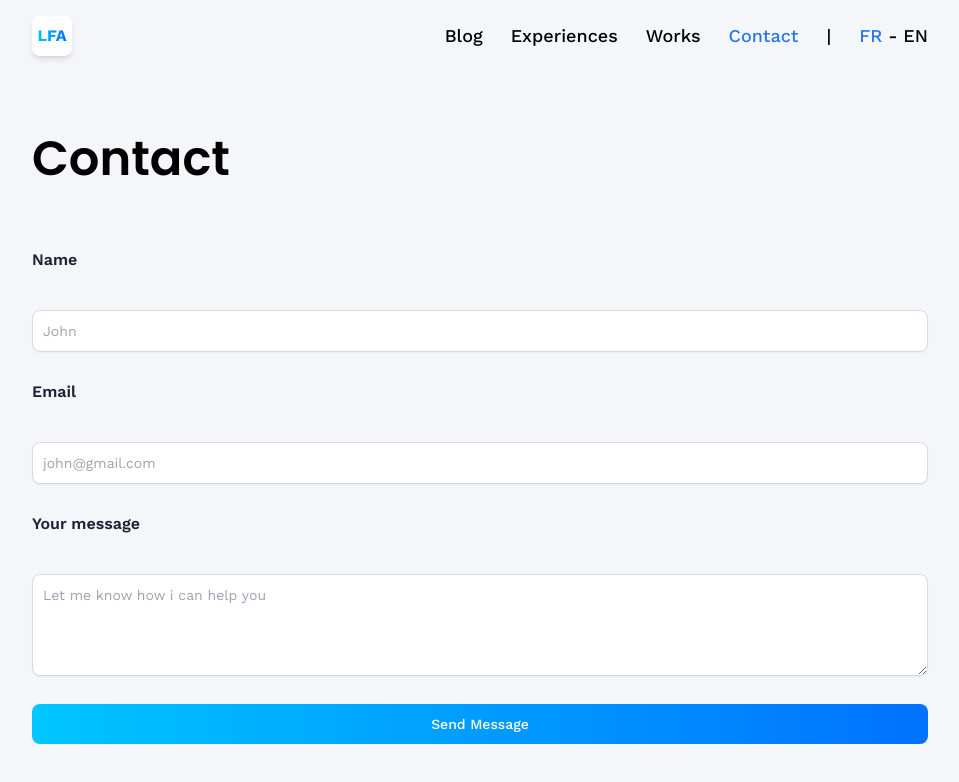
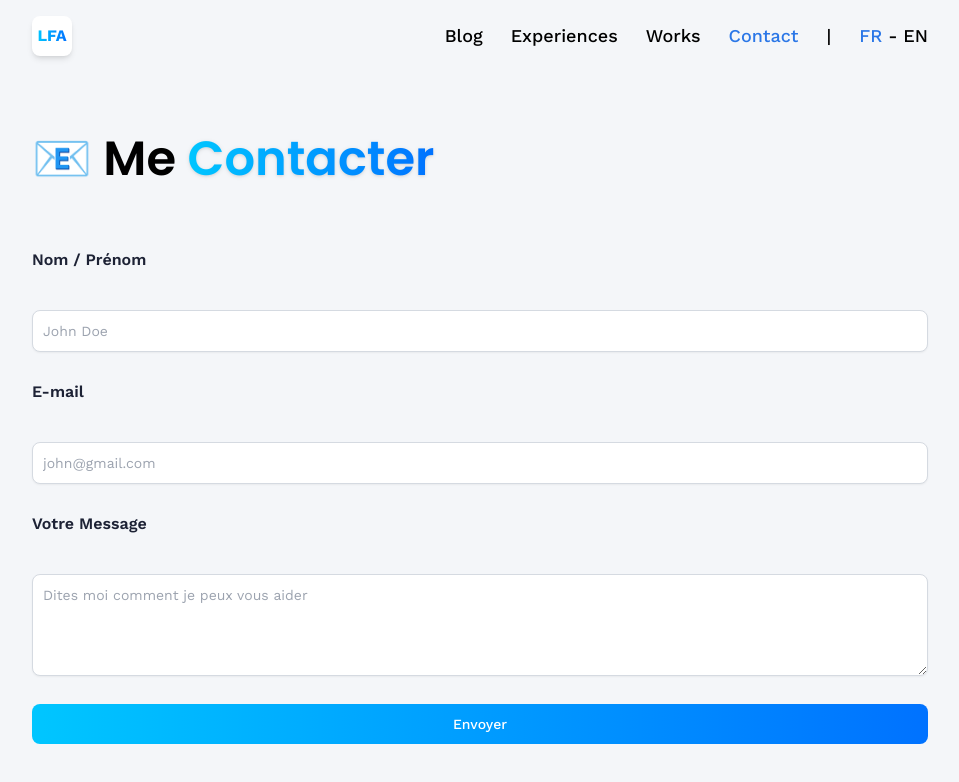
Before and after one commit to LudovicFA/site, a React (Vite) app: page /contact in a window 1280 px wide. Shown: the top 782 px of the page, without its empty margins (160-1119 px from the left). Built offline with nearby package versions, Linux system fonts and the light colour scheme.

Commit message:
Feat: Mise à jours de la page contact

```diff
--- a/src/pages/Contact.tsx
+++ b/src/pages/Contact.tsx
@@ -2,6 +2,7 @@ import { useState } from "react";
 import useAlert from "../hooks/useAlert";
 import emailjs from "@emailjs/browser";
 import Alert from "../components/Alert";
+import { useI18nMode } from "../context/I18nModeContext";
 
 const Contact = () => {
   const [form, setForm] = useState({ name: "", email: "", message: "" });
@@ -9,6 +10,7 @@ const Contact = () => {
   const { alert, showAlert, hideAlert } = useAlert();
   const [currentAnimation, setCurrentAnimation] = useState("idle");
   const [isFormValid, setisFormValid] = useState(false)
+  const {lang} = useI18nMode();
 
   const handleSubmit = (e : React.FormEvent<HTMLFormElement>) => {
     e.preventDefault();
@@ -36,7 +38,7 @@ const Contact = () => {
       .then(() => {
         setIsLoading(false);
         // SUCCESS MESSAGE
-        showAlert({ show: true, text: "Sent successfully", type: "success" });
+        showAlert({ show: true, text: lang === 'FR' ? "Envoi réussi " : "Sent successfully", type: "success" });
         setTimeout(() => {
           hideAlert();
           setCurrentAnimation("idle");
@@ -44,8 +46,7 @@ const Contact = () => {
         }, 3000);
       })
       .catch((error) => {
-        showAlert({ show: true, text: "I didnt receive your message", type: "danger" });
-
+        showAlert({ show: true, text: lang === "FR" ? "Je n'ai pas pu recevoir votre message" :"I didnt receive your message", type: "danger" });
         setIsLoading(false);
         setCurrentAnimation("idle");
         console.log(error);
@@ -62,22 +63,40 @@ const Contact = () => {
 
   return (
     <section className='max-container'>
-      <h1 className='head-text'>Contact</h1>
+
+      {
+          lang === 'FR' && ( <h1 className="head-text">
+        📧 Me {" "}
+          <span className="blue-gradient_text font-semibold drop-shadow">
+            Contacter
+          </span>
+              </h1>
+              )
+      }
+      {
+          lang === 'EN' && ( <h1 className="head-text">
+        📧 Contact {" "}
+          <span className="blue-gradient_text font-semibold drop-shadow">
+            Me
+          </span>
+              </h1>
+              )
+      }
       {alert.show && <Alert {...alert} />}
       <form
           className="w-full flex flex-col gap-7 mt-14"
           onSubmit={handleSubmit}
         >
-          <label className="text-black-500 font-semibold">Name</label>
+          <label className="text-black-500 font-semibold">{ lang === 'FR' ? 'Nom / Prénom' : "Name / Firstname"}</label>
           <input
             type="text"
             name="name"
             className="input"
-            placeholder="John"
+            placeholder="John Doe"
             value={form.name}
             onChange={handleChange}
           />
-          <label className="text-black-500 font-semibold">Email</label>
+          <label className="text-black-500 font-semibold">E-mail</label>
           <input
             type="email"
             name="email"
@@ -86,12 +105,12 @@ const Contact = () => {
             value={form.email}
             onChange={handleChange}
           />
-          <label className="text-black-500 font-semibold">Your message</label>
+          <label className="text-black-500 font-semibold">{ lang === 'FR' ? 'Votre Message' : "Your Message"}</label>
           <textarea
             rows={4}
             name="message"
             className="textarea"
-            placeholder="Let me know how i can help you"
+            placeholder={ lang === 'FR' ? 'Dites moi comment je peux vous aider' : "Let me know how i can help you"}
             value={form.message}
             onChange={handleChange}
           />
@@ -102,7 +121,12 @@ const Contact = () => {
             disabled={isLoading || !isFormValid}
 
           >
-            {isLoading ? "Sending..." : "Send Message"}
+            {
+              isLoading ?
+                lang === "FR" ? "Envoi ... " : "Sending ..."
+              :
+                lang === "FR" ? "Envoyer" : "Send Message"
+            }
           </button>
         </form>
     </section>
```
